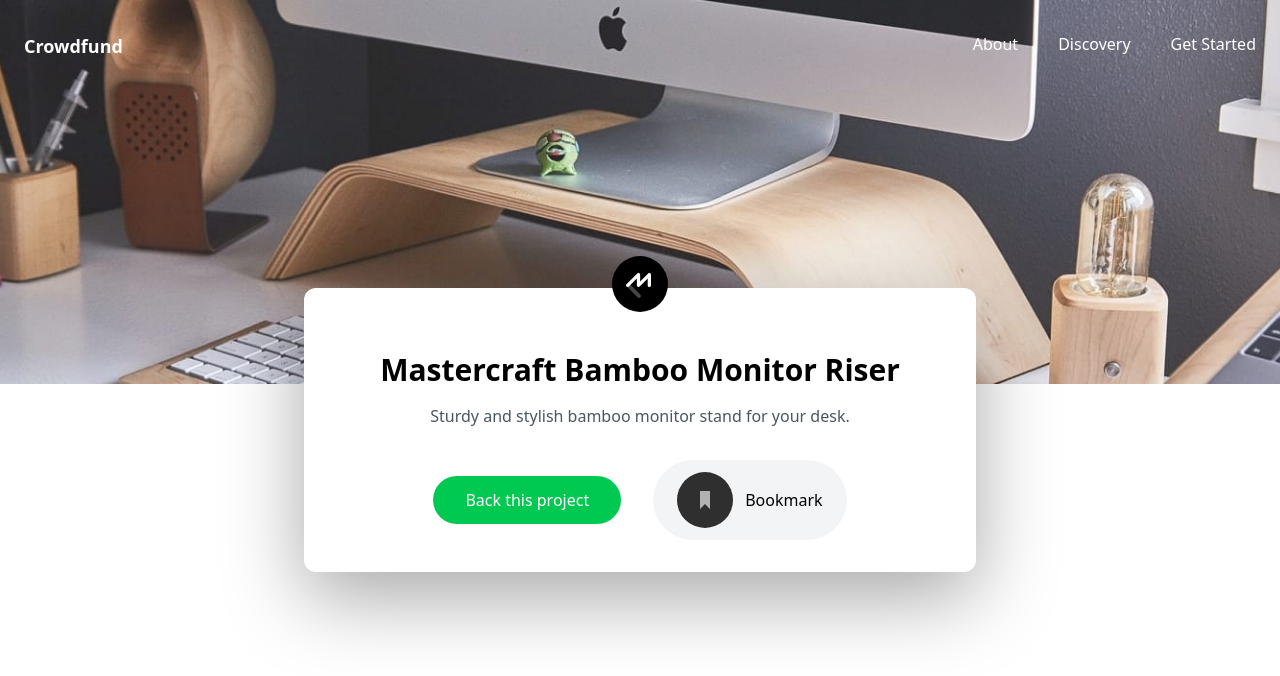
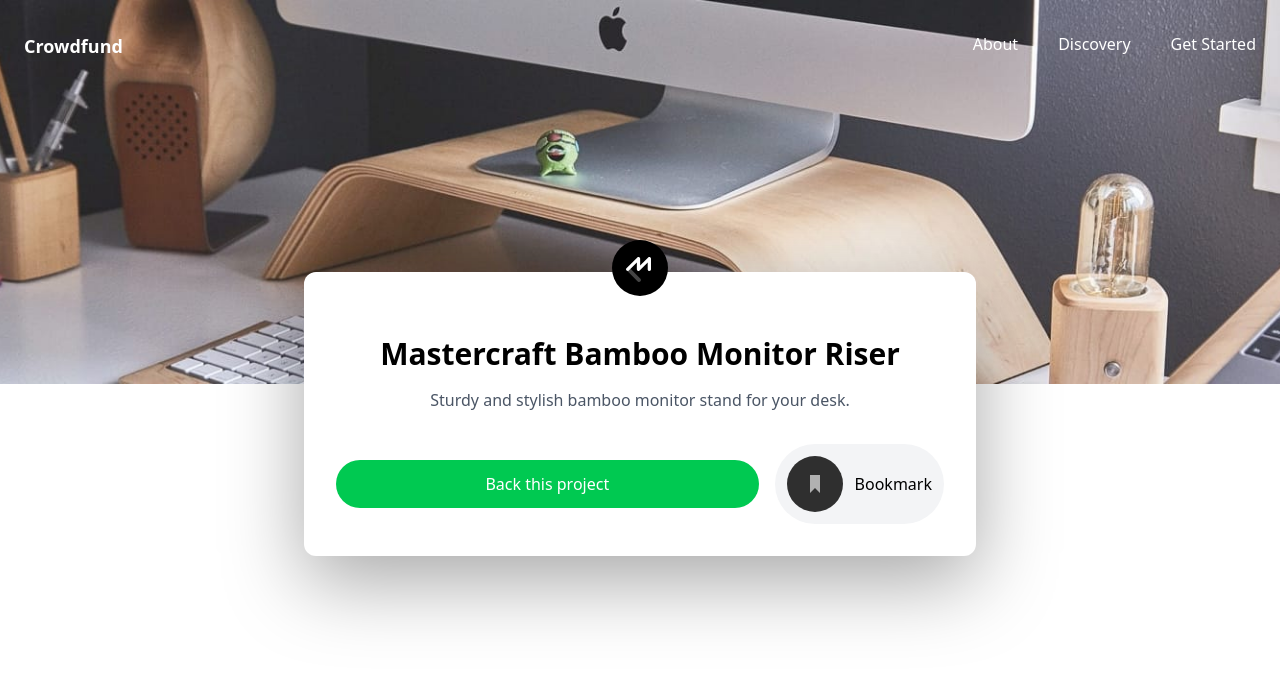
Before and after one commit to mrakakam/Crowdfunding-product-page, a React (Vite) app in the folder crowdfundingwebapp/: page / in a window 1280 px wide. Shown: the top 676 px of the page. Built offline with nearby package versions, Linux system fonts and the light colour scheme.

Commit message:
done with the hero section

```diff
--- a/crowdfundingwebapp/src/components/Hero.jsx
+++ b/crowdfundingwebapp/src/components/Hero.jsx
@@ -5,37 +5,49 @@
   return (
     <>
       <section
-        className="max-w-2xl mx-auto bg-white rounded-xl
+        className="
+        max-w-2xl mx-4 md:mx-auto
+        bg-white rounded-xl
         shadow-[0_25px_80px_rgba(0,0,0,0.35)]
-        relative -mt-24 z-10 pt-16 pb-8 px-8 text-center"
+        relative -mt-20 md:-mt-28
+        pt-14 md:pt-16
+        pb-8 px-6 md:px-8
+        text-center
+        z-10
+        "
       >
-
         {/* Floating Logo */}
-        <div className="absolute -top-8 left-1/2 transform -translate-x-1/2">
+        <div className="absolute -top-8 left-1/2 -translate-x-1/2">
           <img src={mastercraftlogo} alt="Mastercraft Logo" />
         </div>
 
-        {/* Text Content */}
+        {/* Text */}
         <div className="flex flex-col items-center space-y-4">
-          <h1 className="text-3xl text-black font-bold">
+          <h1 className="text-xl md:text-3xl font-bold text-black">
             Mastercraft Bamboo Monitor Riser
           </h1>
 
-          <p className="text-gray-600">
+          <p className="text-gray-600 text-sm md:text-base">
             Sturdy and stylish bamboo monitor stand for your desk.
           </p>
         </div>
 
         {/* Buttons */}
-        <div className="flex justify-center items-center gap-8 mt-8">
+        <div className="flex flex-row justify-between items-center gap-4 mt-8">
 
-          <button className="bg-green-500 text-white px-8 py-3 rounded-full hover:bg-green-600 transition duration-300">
+          {/* Back Project Button */}
+          <button className="flex-1 bg-green-500 text-white py-3 rounded-full hover:bg-green-600 transition duration-300">
             Back this project
           </button>
 
-          <button className="flex items-center gap-3 bg-gray-100 px-6 py-3 rounded-full hover:bg-gray-200 transition duration-300">
+          {/* Bookmark Button */}
+          <button className="flex items-center justify-center bg-gray-100 p-3 rounded-full hover:bg-gray-200 transition duration-300">
             <img src={bookmarkimg} alt="Bookmark Icon" />
-            Bookmark
+
+            {/* Hidden on mobile, visible on desktop */}
+            <span className="hidden md:inline ml-3 font-medium">
+              Bookmark
+            </span>
           </button>
 
         </div>
```
